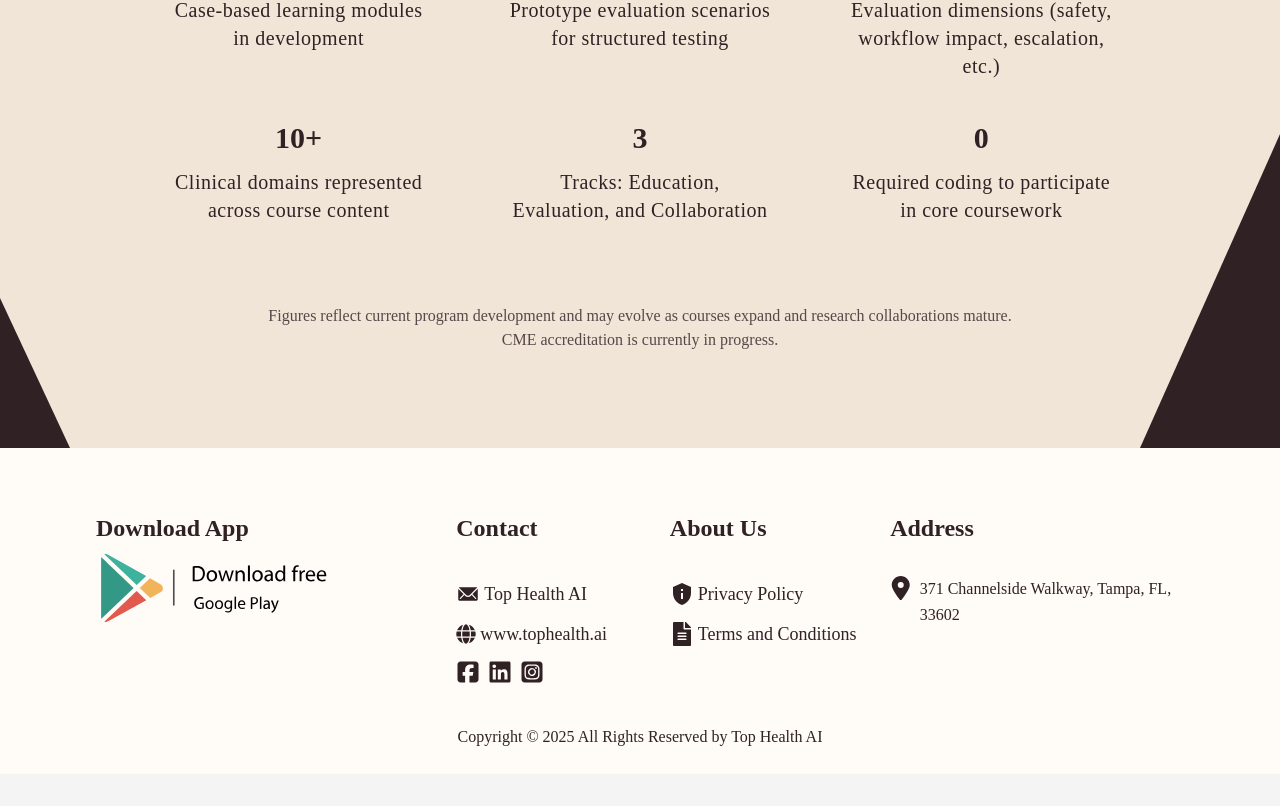
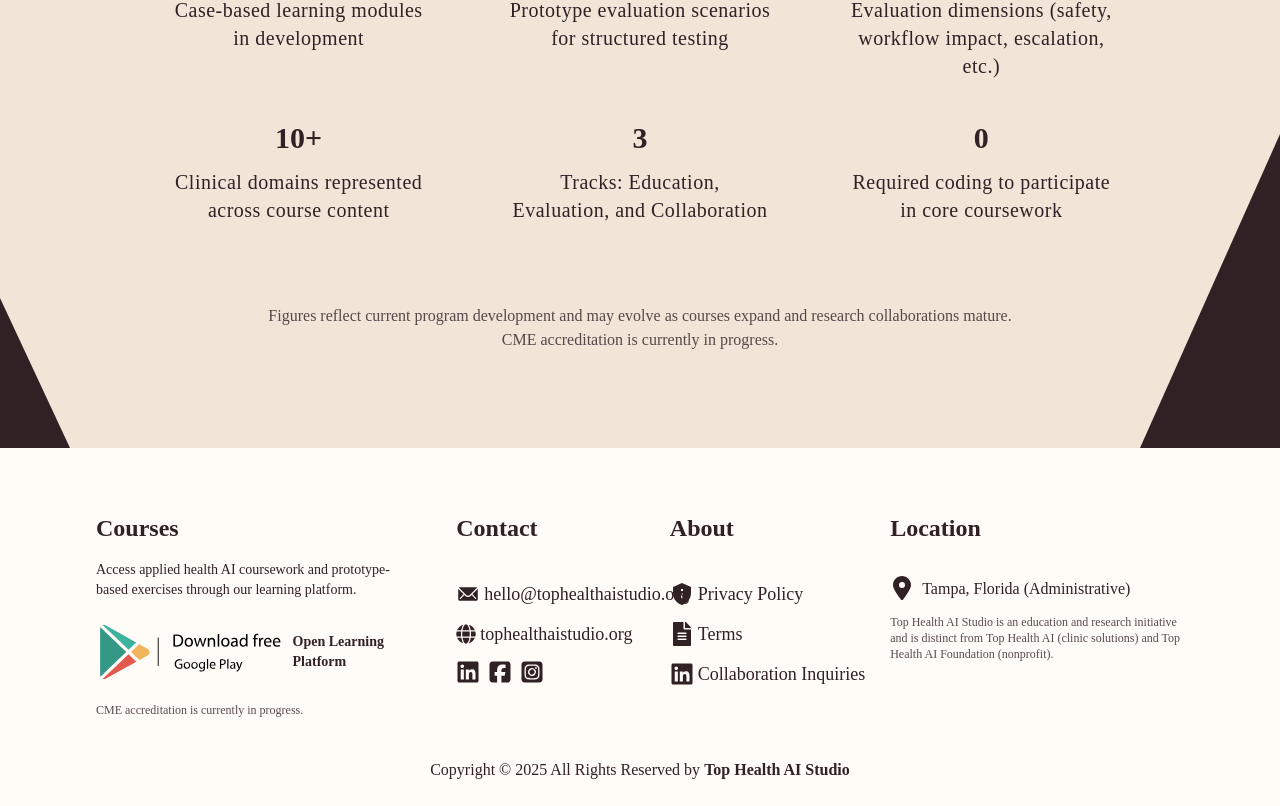
Before and after one commit to lbouayad/tophealthaistudio, a Next.js app: page / in a window 1280 px wide. Shown: the part 6083-6889 px from the top of the page. Before the commit the page ends 6857 px from the top, so only its background shows below. Built offline with nearby package versions, Linux system fonts and the light colour scheme.

Commit message:
Update Footer.js

```diff
--- a/src/app/components/Abstracts/Footer.js
+++ b/src/app/components/Abstracts/Footer.js
@@ -1,7 +1,6 @@
 'use client'
 import React from 'react'
 import Image from 'next/image'
-import Link from 'next/link'
 import { ToastContainer } from "react-toastify";
 import "react-toastify/dist/ReactToastify.css";
 import { IoIosMail } from "react-icons/io";
@@ -9,90 +8,176 @@ import { FaFileAlt, FaGlobe, FaLinkedin } from 'react-icons/fa'
 import { MdPrivacyTip } from "react-icons/md";
 import { FaLocationDot, FaSquareFacebook, FaSquareInstagram } from "react-icons/fa6";
 
-const data = [
-    { icon: <FaSquareFacebook className='text-2xl text-brown' />, path: "http://facebook.com/tophealthai" },
-    { icon: <FaLinkedin className='text-2xl text-brown' />, path: "http://linkedin.com/company/tophealthai" },
-    { icon: <FaSquareInstagram className='text-2xl text-brown' />, path: "http://instagram.com/tophealthai" },
-]
+const social = [
+  // Update these when Studio profiles are ready (or remove items)
+  { icon: <FaLinkedin className='text-2xl text-brown' />, path: "https://linkedin.com" },
+  { icon: <FaSquareFacebook className='text-2xl text-brown' />, path: "https://facebook.com" },
+  { icon: <FaSquareInstagram className='text-2xl text-brown' />, path: "https://instagram.com" },
+];
 
 const Footer = () => {
+  const year = new Date().getFullYear();
 
   return (
     <div className='bg-offWhite w-full flex flex-col items-center justify-center text-brown md:pt-16 pt-6 pb-6 relative z-20'>
       <ToastContainer />
+
       <div className='xl:px-24 lg:px-8 px-10 flex lg:flex-row flex-col w-full'>
+        {/* Left group */}
+        <div className='w-full flex md:flex-row flex-col lg:pl-0 md:pl-10'>
 
-                <div className='w-full flex md:flex-row flex-col lg:pl-0 md:pl-10'>
+          {/* Courses / Platform */}
           <div className='lg:w-3/5 md:w-1/2 flex flex-col items-start'>
             <ul className="text-sm font-medium space-y-1">
-                            <h2 className='font-bold text-2xl'>Download App</h2>
-                            <div className="">
-                                <Image src={"/google-icon-andriod.svg"} width={200} height={200} alt='image' className='h-20 w-auto object-cover object-center' />
-                            </div>
+              <h2 className='font-bold text-2xl'>Courses</h2>
+
+              <p className='text-sm pt-3 max-w-sm'>
+                Access applied health AI coursework and prototype-based exercises through our learning platform.
+              </p>
+
+              <a
+                href="https://medaistudio.moodlecloud.com/"
+                target="_blank"
+                rel="noopener noreferrer"
+                className='inline-flex items-center gap-x-2 pt-4 hover:underline'
+              >
+                <Image
+                  src={"/google-icon-andriod.svg"}
+                  width={200}
+                  height={200}
+                  alt='Learning platform'
+                  className='h-16 w-auto object-cover object-center'
+                />
+                <span className='text-brown font-semibold'>Open Learning Platform</span>
+              </a>
+
+              <p className='text-xs pt-2 text-brown/80'>
+                CME accreditation is currently in progress.
+              </p>
             </ul>
           </div>
 
+          {/* Contact */}
           <div className="lg:w-2/5 md:w-1/2 mt-12 lg:mt-0 md:mt-6 xl:pl-10 pl-0">
             <ul className="text-base md:text-lg font-medium space-y-1">
               <h2 className='font-bold text-2xl'>Contact</h2>
+
               <li className='flex items-center gap-x-2 lg:pt-8 pt-4'>
-                                <Link className='hover:underline inline-flex items-center gap-x-1' href={"mailto:"}>
-                                    <IoIosMail className='text-2xl' /> Top Health AI
-                                </Link>
+                <a
+                  className='hover:underline inline-flex items-center gap-x-1'
+                  href="mailto:hello@tophealthaistudio.org"
+                >
+                  <IoIosMail className='text-2xl' /> hello@tophealthaistudio.org
+                </a>
               </li>
+
               <li className='flex items-center gap-x-2 pt-2'>
-                                <Link className='hover:underline inline-flex items-center gap-x-1' target='_blank' href={"https://www.tophealth.ai"}>
+                <a
+                  className='hover:underline inline-flex items-center gap-x-1'
+                  target='_blank'
+                  rel="noopener noreferrer"
+                  href="https://tophealthaistudio.org"
+                >
                   <FaGlobe className='text-xl' />
-                                    www.tophealth.ai
-                                </Link>
+                  tophealthaistudio.org
+                </a>
               </li>
+
               <li>
                 <div className='flex items-center gap-x-2 pt-2'>
-                                    {data.map((item, index) => {
-                                        return (
-                                            <Link key={index} href={item.path} target='_blank' className='hover:underline inline-flex items-center gap-x-1'>
+                  {social.map((item, index) => (
+                    <a
+                      key={index}
+                      href={item.path}
+                      target='_blank'
+                      rel="noopener noreferrer"
+                      className='hover:underline inline-flex items-center gap-x-1'
+                      aria-label="Social link"
+                    >
                       {item.icon}
-                                            </Link>
-                                        )
-                                    })}
+                    </a>
+                  ))}
                 </div>
               </li>
             </ul>
           </div>
         </div>
 
+        {/* Right group */}
         <div className='w-full flex md:flex-row flex-col md:pl-10 lg:pl-10 pl-0'>
+          {/* Policies */}
           <div className="lg:w-1/2 md:w-1/2 mt-12 lg:mt-0">
             <ul className="text-base md:text-lg font-medium space-y-1">
-                            <h2 className='font-bold text-2xl'>About Us</h2>
+              <h2 className='font-bold text-2xl'>About</h2>
+
               <li className='flex items-center gap-x-2 lg:pt-8 pt-4'>
-                                <Link className='hover:underline inline-flex items-center gap-x-1' target='_blank' href={"https://www.tophealth.ai/privacy"}>
+                <a
+                  className='hover:underline inline-flex items-center gap-x-1'
+                  target='_blank'
+                  rel="noopener noreferrer"
+                  href="https://tophealthaistudio.org/privacy"
+                >
                   <MdPrivacyTip className='text-2xl' />
                   Privacy Policy
-                                </Link>
+                </a>
               </li>
+
               <li className='flex items-center gap-x-2 pt-2'>
-                                <Link className='hover:underline inline-flex items-center gap-x-1' target='_blank' href={"https://www.tophealth.ai/terms-and-conditions"}>
+                <a
+                  className='hover:underline inline-flex items-center gap-x-1'
+                  target='_blank'
+                  rel="noopener noreferrer"
+                  href="https://tophealthaistudio.org/terms"
+                >
                   <FaFileAlt className='text-2xl' />
-                                    Terms and Conditions
-                                </Link>
+                  Terms
+                </a>
+              </li>
+
+              <li className='flex items-center gap-x-2 pt-2'>
+                <a
+                  className='hover:underline inline-flex items-center gap-x-1'
+                  target='_blank'
+                  rel="noopener noreferrer"
+                  href="https://tophealthaistudio.org/collaborate"
+                >
+                  <FaLinkedin className='text-2xl' />
+                  Collaboration Inquiries
+                </a>
               </li>
             </ul>
           </div>
 
+          {/* Address */}
           <div className="xl:w-2/3 lg:w-3/4 md:w-2/5 mt-12 lg:mt-0">
-                        <h2 className='font-bold text-2xl'>Address</h2>
+            <h2 className='font-bold text-2xl'>Location</h2>
             <div className='md:pt-8 pt-4 font-medium flex items-start gap-x-2'>
               <FaLocationDot className='text-2xl' />
-                            <div className="">371 Channelside Walkway, Tampa, FL, 33602</div>
+              <div className="">
+                Tampa, Florida (Administrative)
               </div>
+            </div>
+
+            <p className='text-xs pt-3 text-brown/80 max-w-sm'>
+              Top Health AI Studio is an education and research initiative and is distinct from Top Health AI (clinic solutions) and Top Health AI Foundation (nonprofit).
+            </p>
           </div>
         </div>
       </div>
 
       <div className='w-full px-10 mt-10 flex items-center justify-center lg:flex-row flex-col'>
         <div className='mt-8 lg:mt-0 text-center'>
-                    <p>Copyright © {new Date().getFullYear()} All Rights Reserved by <a target='_blank' href="https://tophealth.ai">Top Health AI</a></p>
+          <p className='text-sm md:text-base'>
+            Copyright © {year} All Rights Reserved by{" "}
+            <a
+              target='_blank'
+              rel="noopener noreferrer"
+              href="https://tophealthaistudio.org"
+              className='hover:underline font-semibold'
+            >
+              Top Health AI Studio
+            </a>
+          </p>
         </div>
       </div>
     </div>
```
Lines whose indentation alone changed are shown as unchanged.
